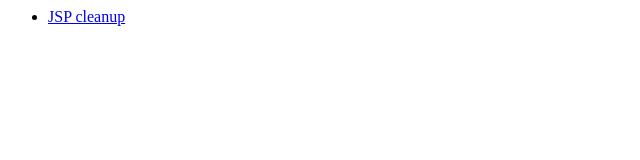
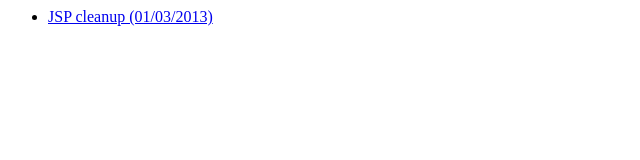
Before and after one commit to slyg/flowtime-prez, a website: page public/index.html in a window 1280 px wide. Shown: the whole page, without its empty margins (0-640 px from the left). Drawn offline with Linux system fonts and the light colour scheme.

Commit message:
added date

```diff
--- a/public/index.html
+++ b/public/index.html
@@ -2,7 +2,7 @@
     <head></head>
     <body>
         <ul>
-            <li><a href="jspcleanup.html">JSP cleanup</a></li>
+            <li><a href="jspcleanup.html">JSP cleanup (01/03/2013)</a></li>
         </ul>
     </body>
 </html>
```
